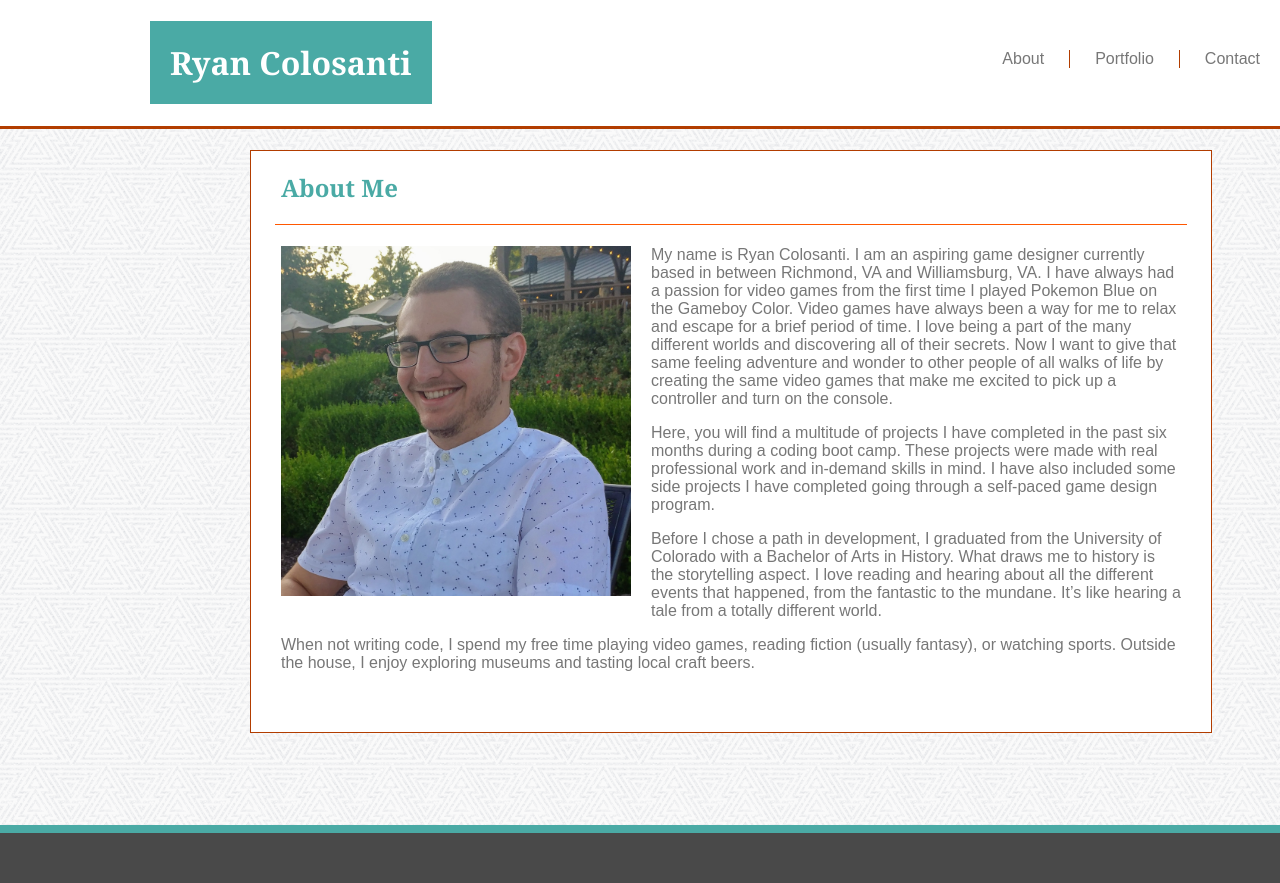
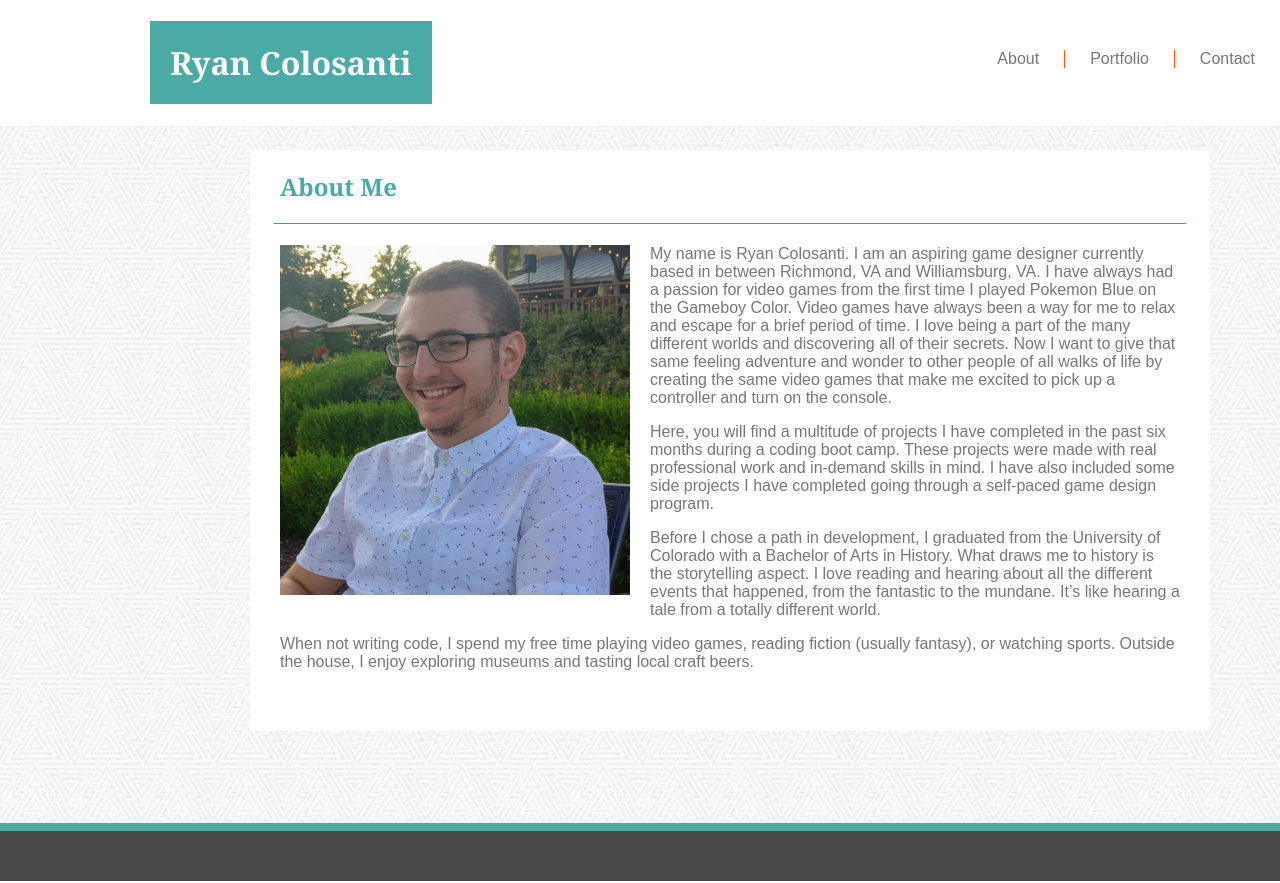
Before and after one commit to rjcolo28/Basic-Portfolio, a plain HTML site: page index.html in a window 1280 px wide. Shown: the top 883 px of the page. Drawn offline with Linux system fonts and the light colour scheme.

Commit message:
JK Minor Changes

```diff
--- a/assets/css/style.css
+++ b/assets/css/style.css
@@ -11,7 +11,7 @@ html, body {
 
 .header {
     background: #ffffff;
-    border-bottom: 3px solid #B23D00;
+    border-bottom: 1px solid #eeeeee;
     position: fixed;
     top: 0%;
     left: 0%;
@@ -41,13 +41,13 @@ a {
 #contact {
     float: right;
     margin-top: 50px;
-    margin-right:20px;
+    margin-right:25px;
 }
 
 #portfolio {
     float: right;
-    border-left: 1px solid #B23D00;
-    border-right: 1px solid #B23D00;
+    border-left: 1px solid #FF5700;
+    border-right: 1px solid #FF5700;
     padding-left: 25px;
     padding-right: 25px;
     margin-top: 50px;
@@ -73,9 +73,6 @@ p {
     margin: 150px;
     background: #ffffff;
     left: 100px;
-    border-style: solid;
-    border-color: #B23D00;
-    border-width: 0.5px;
     min-height: 100%;
     padding-bottom: 30px;
 }
```
